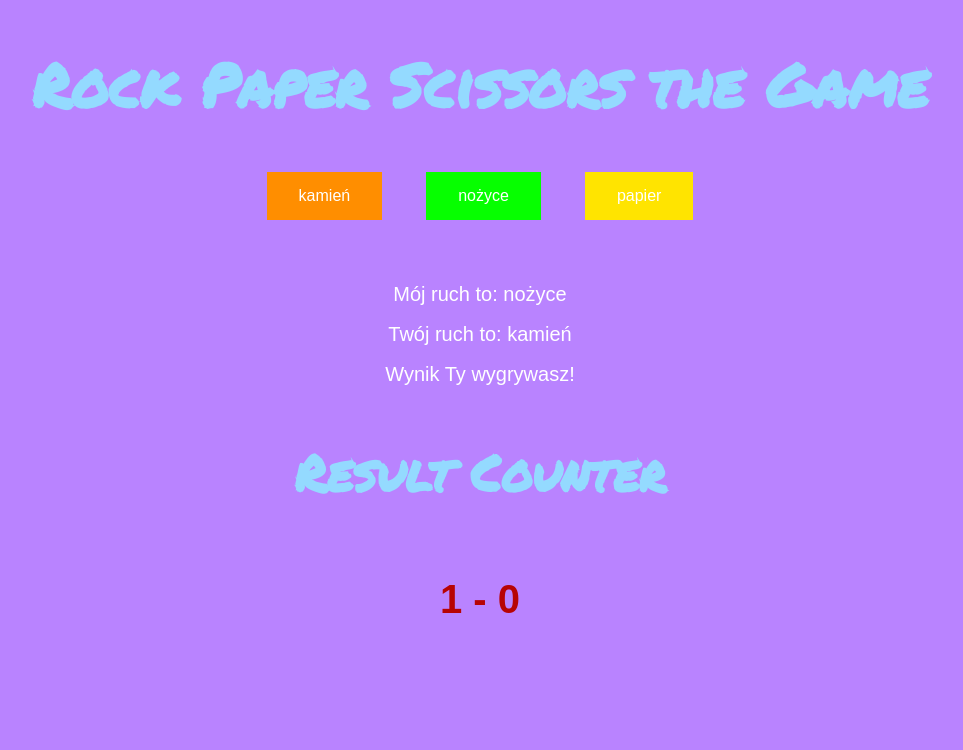
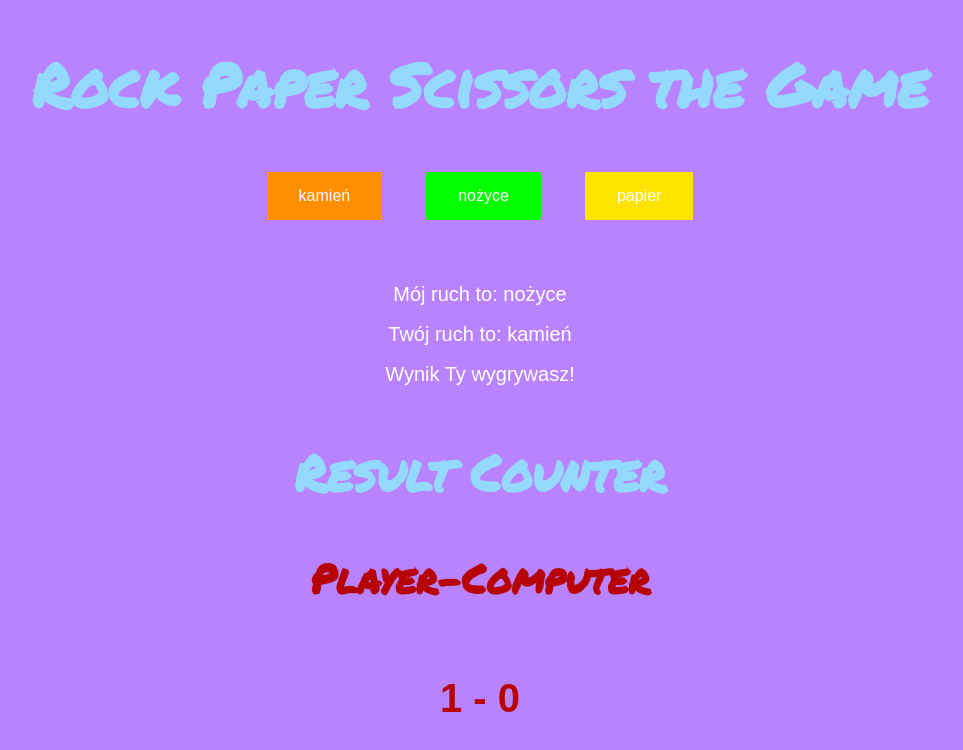
Before and after one commit to TomaszCichon919/javascript-prework, a website: page index.html in a window 1280 px wide. Both pictures are taken after a click on the button "kamień". Shown: the whole page, without its empty margins (160-1123 px from the left). Drawn offline with Linux system fonts and the light colour scheme; a web font is replaced by a local one.

Commit message:
change function name and add counter description

```diff
--- a/index.html
+++ b/index.html
@@ -15,6 +15,7 @@
 		</div>
 		<div id="messages"></div>
 		<h2> Result Counter</h2>
+		<h3>Player-Computer</h3>
 		<div id="result"></div>
 	</div>
 	<script src="js/functions.js"></script>
--- a/js/script.js
+++ b/js/script.js
@@ -5,9 +5,7 @@ function playGame(playerInput){
 
   let randomNumber = Math.floor(Math.random() * 3 + 1);
 
-  console.log('Wylosowana liczba to: ' + randomNumber);
-
-  function getMoveName (moveNumber) {
+  let getMoveName =function (moveNumber) {
     if(moveNumber == '1'){
       return 'kamień';
     }
@@ -28,7 +26,7 @@ function playGame(playerInput){
 
   printMessage('Twój ruch to: ' + playerMove);
 
-  function displayResult (argComputerMove, argPlayerMove) {
+  let displayResult =function (argComputerMove, argPlayerMove) {
 
   if( argComputerMove == 'kamień' && argPlayerMove == 'papier'){
     return 'Ty wygrywasz!';
@@ -68,7 +66,7 @@ function playGame(playerInput){
 
 
 
-  function winCounter (result) {
+  let winCounter= function  (result) {
     if (result == 'Wygrywa komputer!') {
       return computerWin = computerWin +1;
     }
--- a/sass/style.scss
+++ b/sass/style.scss
@@ -79,3 +79,10 @@ h1 {
     font-family: "Permanent Marker", sans-serif;
     color: #94DAFF
 }
+
+h3 {
+  font-size: 40px;
+  text-align: center;
+  font-family: "Permanent Marker", sans-serif;
+  color: #B70404
+}
```
Also changed, not shown: css/style.css, 1 other file.
